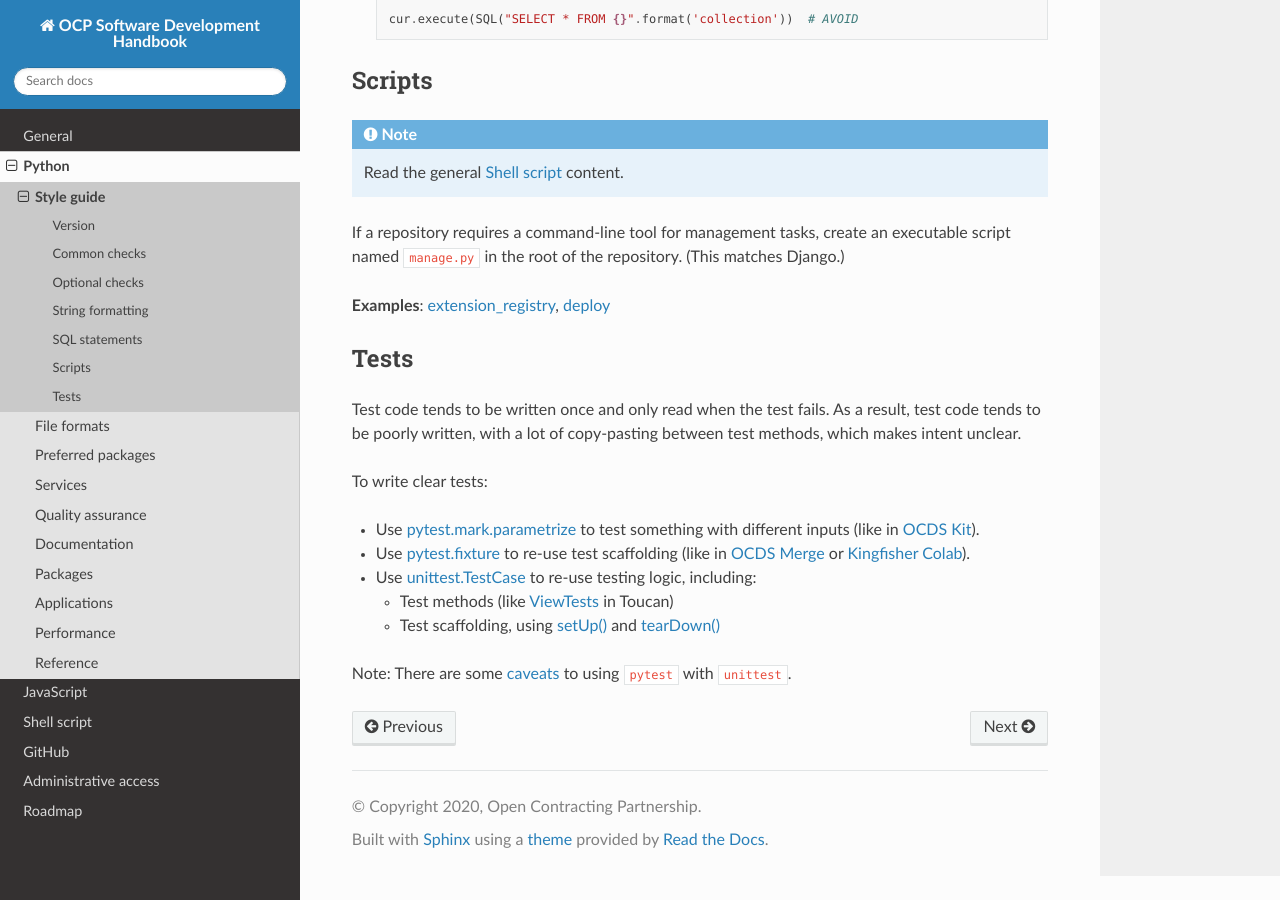
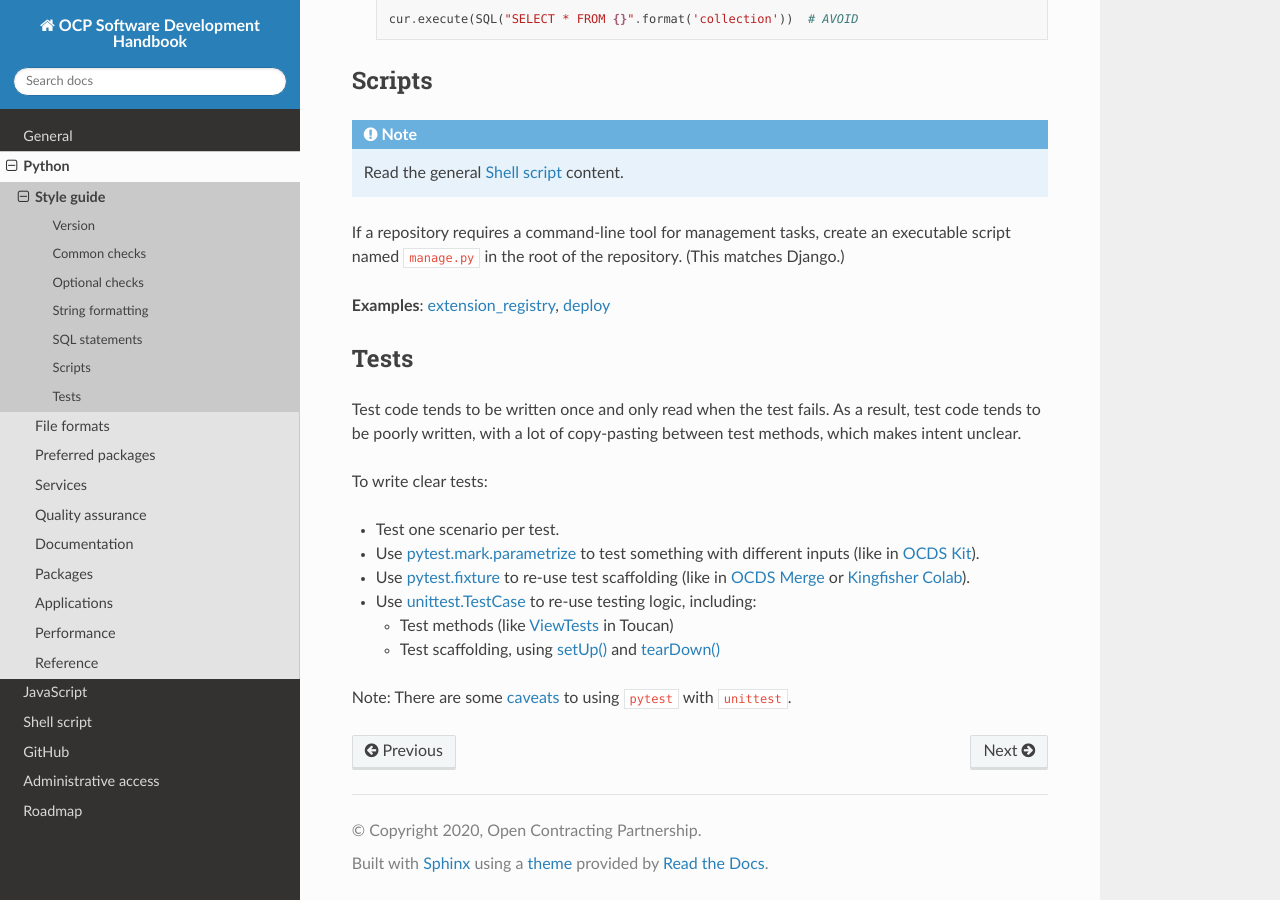
Before and after one commit to open-contracting/software-development-handbook, a Sphinx documentation site: the page built from docs/python/code.rst, in a window 1280 px wide and 900 px high, scrolled down 4376 px. Built offline with Sphinx 7.4.7 and the Read the Docs theme 2.0.0, drawn with Linux system fonts in a browser that asks for light colours.

Commit message:
python: Add instruction for test code

```diff
--- a/docs/python/code.rst
+++ b/docs/python/code.rst
@@ -225,6 +225,7 @@ Test code tends to be written once and only read when the test fails. As a resul
 
 To write clear tests:
 
+-  Test one scenario per test.
 -  Use `pytest.mark.parametrize <https://docs.pytest.org/en/stable/parametrize.html>`__ to test something with different inputs (like in `OCDS Kit <https://github.com/open-contracting/ocdskit/blob/master/tests/test_util.py>`__).
 -  Use `pytest.fixture <https://docs.pytest.org/en/stable/fixture.html>`__ to re-use test scaffolding (like in `OCDS Merge <https://github.com/open-contracting/ocds-merge/blob/master/tests/conftest.py>`__ or `Kingfisher Colab <https://github.com/open-contracting/kingfisher-colab/blob/master/tests/conftest.py>`__).
 -  Use `unittest.TestCase <https://docs.python.org/3/library/unittest.html#unittest.TestCase>`__ to re-use testing logic, including:
```
